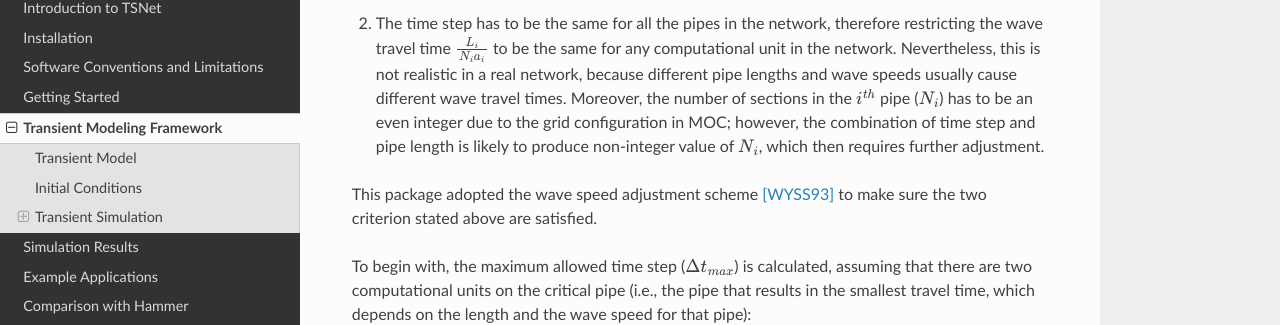
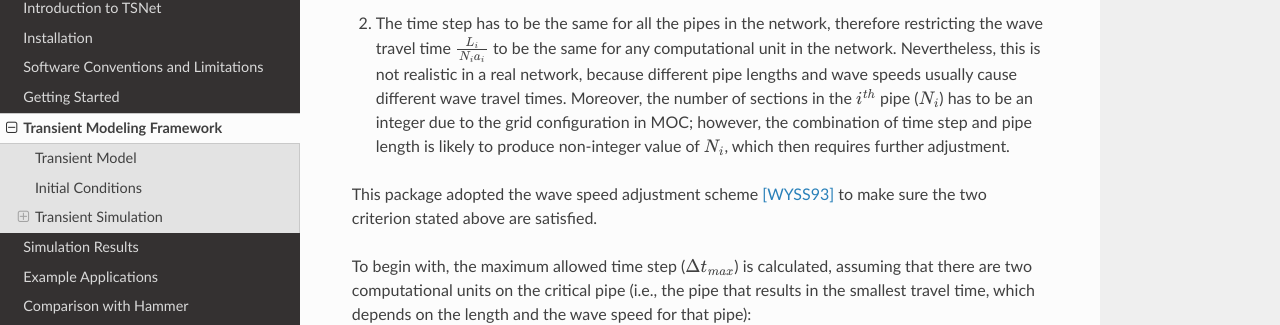
Before and after one commit to glorialulu/TSNet, a Sphinx documentation site: the page built from docs/transient.rst, in a window 1280 px wide and 900 px high, scrolled down 4280 px. Shown: the part 169-494 px from the top of the window. Built offline with Sphinx 7.4.7 and the Read the Docs theme 2.0.0, drawn with Linux system fonts in a browser that asks for light colours; some of the changed lines change nothing that is shown; some of the changed text lies outside the part shown.

Commit message:
fix valve curve in docs

```diff
--- a/docs/transient.rst
+++ b/docs/transient.rst
@@ -250,7 +250,7 @@
     realistic in a real network, because different pipe lengths
     and wave speeds usually cause different wave travel times. Moreover,
     the number of sections in the :math:`i^{th}` pipe (:math:`N_i`) has to
-    be an even integer due to the grid configuration in MOC; however, the
+    be an integer due to the grid configuration in MOC; however, the
     combination of time step and pipe length is likely to produce
     non-integer value of :math:`N_i`, which then requires further adjustment.
 
@@ -738,7 +738,7 @@
 
   tc = 1 # valve closure period [s]
   ts = 0 # valve closure start time [s]
-  se = 0 # end open percentage [s]
+  se = 0.5 # end open ratio
   m = 1 # closure constant [dimensionless]
   valve_op = [tc,ts,se,m]
   tm.valve_closure('VALVE',valve_op)
@@ -758,7 +758,7 @@
 
   tc = 1 # valve opening period [s]
   ts = 0 # valve opening start time [s]
-  se = 1 # end open percentage [s]
+  se = 0.5 # end open ratio
   m = 1 # opening constant [dimensionless]
   valve_op = [tc,ts,se,m]
   tm.valve_opening('VALVE',valve_op)
```
Also changed, not shown: 1 other file.
